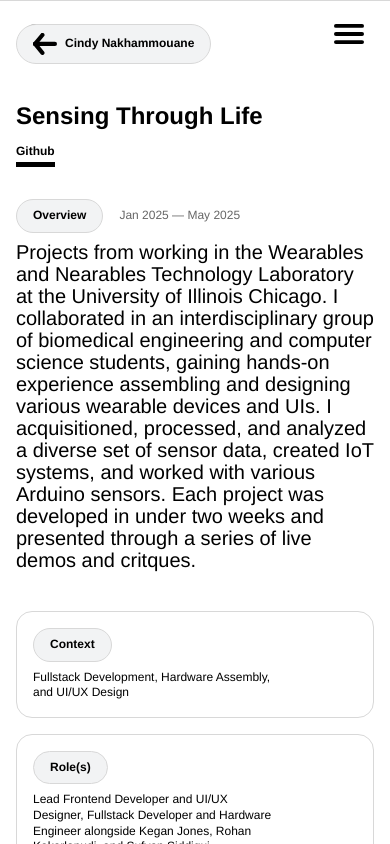
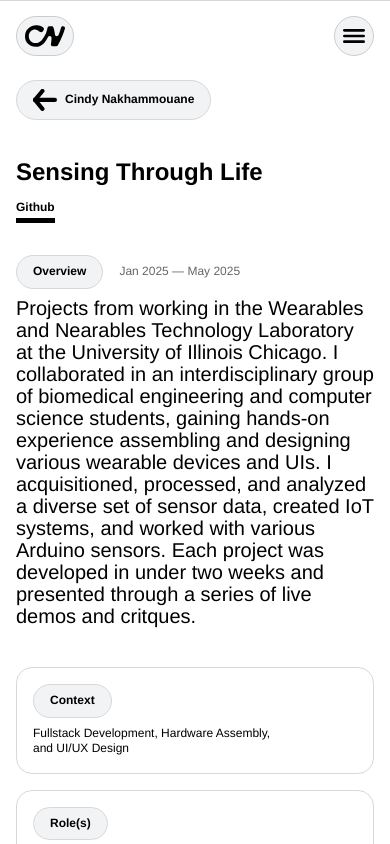
Before and after one commit to cnakha/cindy-portfolio, a Next.js app: page /works/biomed in a window 390 px wide. Shown: the top 844 px of the page. Built offline with nearby package versions, Linux system fonts and the light colour scheme; a web font is replaced by a local one.

Commit message:
scroll fixes

```diff
--- a/app/page.tsx
+++ b/app/page.tsx
@@ -968,7 +968,7 @@ export default function HomePage() {
 
       {/* ── hero — bg + text in normal flow, no parallax ── */}
       <section className="relative w-full ">
-        <div className="relative w-full overflow-hidden  min-h-[40vh] sm:min-h-[65vh] md:min-h-[100vh] sm:overflow-visible">
+        <div className="relative w-full overflow-hidden  min-h-[70dvh] sm:min-h-[65vh] md:min-h-[100vh] sm:overflow-visible">
 
           {/* <img
             src="/landing-bg2.png"
@@ -981,7 +981,7 @@ export default function HomePage() {
           <CursorSwirl />
 
           <motion.div
-            className="relative z-10 pointer-events-none flex flex-col justify-start px-[5%] pt-[14%] pb-[10%] sm:absolute sm:inset-x-0 sm:top-0 lg:pt-20 sm:pb-12"
+            className="relative z-10 pointer-events-none flex flex-col justify-start px-[5%] pt-24 pb-[10%] sm:absolute sm:inset-x-0 sm:top-0 lg:pt-20 sm:pb-12"
             initial="hidden"
             whileInView="visible"
             viewport={{ once: false, amount: 0.2 }}
@@ -1045,7 +1045,7 @@ export default function HomePage() {
 
         </div>
       </section>
-      <div className="bg-light-black h-20 sm:h-40 mb-20"/>
+      <div className="bg-light-black h-20 sm:h-40 mb-14 sm:mb-20"/>
 
       {/* ── projects + footer ── */}
       <div className="mx-auto w-full max-w-[1440px]">
--- a/app/works/[slug]/page.tsx
+++ b/app/works/[slug]/page.tsx
@@ -40,7 +40,7 @@ export default function ProjectPage() {
 
 
   return (
-    <main className="pt-6 md:pt-24 bg-white text-black">
+    <main className="pt-20 md:pt-24 bg-white text-black">
       <div className="mx-4 sm:mx-6  lg:mx-8">
         <motion.article
           className="sm:mx-10 lg:mx-auto max-w-6xl"
@@ -53,7 +53,7 @@ export default function ProjectPage() {
           <motion.div variants={item} className="flex">
             <div
               onClick={() => router.push("/")}
-              className="cursor-pointer right-6 top-6 z-30  rounded-full border border-mid-gray bg-light-gray
+              className="cursor-pointer right-6 top-6  rounded-full border border-mid-gray bg-light-gray
               px-4 py-2 text-black flex items-center gap-2 hover:-translate-x-2 transition ease-in-out">
               <Image src="/arrow.svg" alt="" width={24} height={24} className="rotate-180" />
               <p className="text-tiny text-black font-semibold transition">Cindy Nakhammouane</p>
--- a/components/FeaturedProjectsSection.tsx
+++ b/components/FeaturedProjectsSection.tsx
@@ -124,7 +124,7 @@ export default function FeaturedProjectsSection({
     <>
       <section
         id={showingExtra ? "extra-projects" : "featured-projects"}
-        className={`relative mx-auto max-w-[1440px] ${showingExtra ? 'grid-cols-[260px_1fr]' : 'flex'} justify-center items-start gap-8 px-6 md:mt-8 md:grid md:px-8`}
+        className={`relative mx-auto max-w-[1440px] ${showingExtra ? 'grid-cols-[260px_1fr]' : 'flex'} justify-center items-start gap-8 px-4 md:mt-8 md:grid md:px-8`}
       >
 
         {/* Aside and project list content here... */}
--- a/components/Navbar.tsx
+++ b/components/Navbar.tsx
@@ -132,7 +132,7 @@ export default function Navbar() {
         type="button"
         onClick={goHome}
         aria-label="Home"
-        className="fixed left-6 top-6 z-[30] cursor-pointer text-black transition hover:opacity-60 md:hidden"
+        className="fixed left-4 top-4 z-[30] place-items-center bg-light-gray border border-dark-gray rounded-full p-2 cursor-pointer text-black transition hover:scale-[1.05] md:hidden"
       >
         <svg xmlns="http://www.w3.org/2000/svg" width="40" height="22" viewBox="0 0 57.35 30.8" fill="currentColor">
           <path d="M54.68,1.37h-.46c-1.23,0-2.3.83-2.59,2.03-.66,2.69-1.71,5.74-2.97,9-.2.52-.4,1.04-.61,1.54-1.05,2.61-4.9,2.03-5.14-.77-.06-.76-.14-1.46-.22-2.08-.41-3.12-1.15-5.8-1.92-7.96-.38-1.06-1.39-1.76-2.51-1.76h-3.34c-1.29,0-2.4.93-2.63,2.2-.5,2.83-1.44,6.36-3.28,10.13-1.58,3.24-3.4,5.78-4.98,7.67-.03.04-.06.07-.1.1-1.55,1.54-2.98,2.6-4.28,3.18-1.31.59-2.76.89-4.35.89-1.86,0-3.55-.42-5.07-1.27-1.52-.85-2.7-2.01-3.53-3.5-.83-1.49-1.25-3.19-1.25-5.1,0-2.75.94-5.06,2.82-6.94,1.88-1.88,4.64-2.8,7.36-2.39,2.55.39,3.47,1.55,5.53,3.14,1.53,1.18,3.23.85,4.52-.87,1.12-1.48,1.92-3.17,1.06-4.56-.73-1.18-2.38-2.18-3.67-2.76C20.89.31,17.9-.05,15.3,0c-2.78.06-5.38,1-7.8,2.35-2.41,1.35-4.27,3.46-5.56,5.69s-1.94,4.77-1.94,7.63c0,4.42,1.42,8.05,4.26,10.88,2.84,2.83,6.5,4.25,10.96,4.25,2.42,0,4.57-.4,6.46-1.2,1.87-.79,3.85-2.2,5.94-4.24.05-.04.09-.09.13-.14,1.56-1.99,3.28-4.51,4.88-7.57.13-.24.25-.49.37-.73,1.27-2.57,5.16-1.64,5.07,1.23,0,.04,0,.09,0,.13-.12,3.33-.49,6.27-.89,8.69-.27,1.63.98,3.11,2.63,3.11h4.99c.96,0,1.84-.51,2.32-1.34,2.26-3.96,4.58-8.59,6.69-13.89,1.41-3.54,2.53-6.92,3.44-10.08.49-1.7-.79-3.4-2.57-3.4Z"/>
@@ -143,12 +143,12 @@ export default function Navbar() {
       <button
         type="button"
         onClick={() => setMobileOpen(p => !p)}
-        className="fixed right-5 top-5 z-[60] p-1 grid size-10 cursor-pointer  md:hidden"
+        className="fixed right-4 top-4 z-[60] place-items-center bg-light-gray border border-dark-gray rounded-full p-2 grid size-10 cursor-pointer hover:scale-[1.05] md:hidden"
         aria-label="Toggle menu"
         aria-expanded={mobileOpen}
       >
           {mobileOpen ?
-          <Image src="/x.svg" alt="" width={30} height={30} />
+          <Image src="/x.svg" alt="" width={24} height={24} />
           : <Image src="/hamburger.svg" alt="" width={30} height={30} />
           }
       </button>
```
